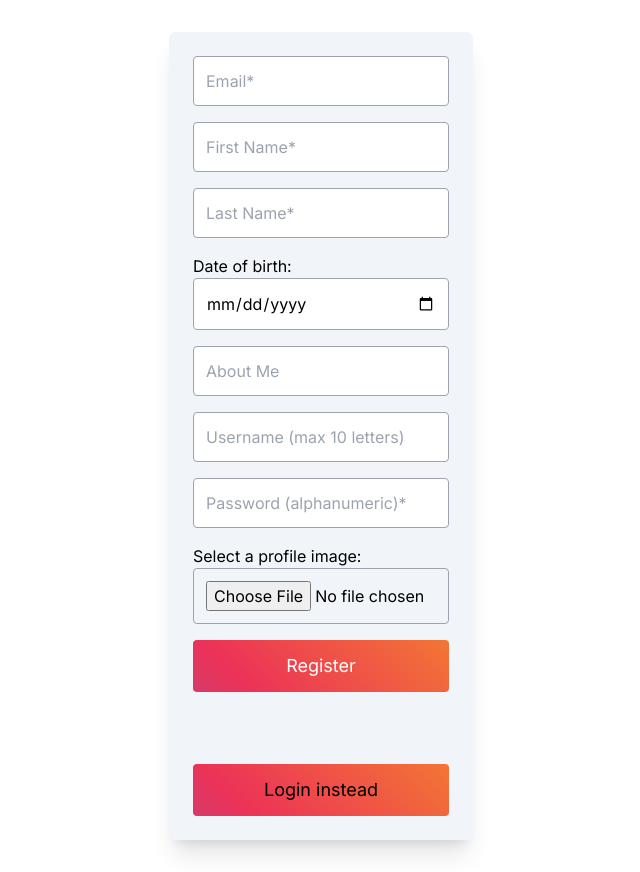
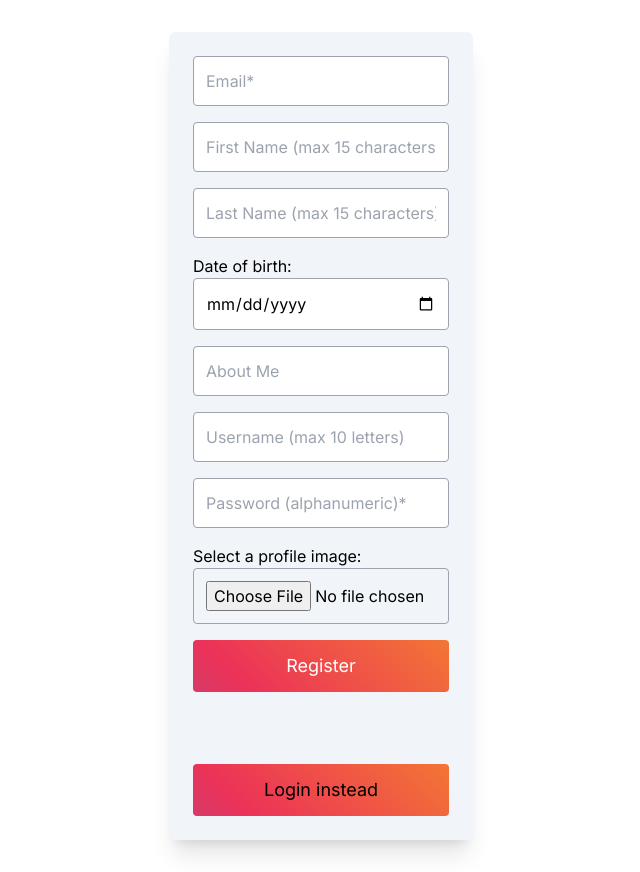
Before and after one commit to lamabalde/social-network, a Vue app in the folder frontend/: page /register in a window 1280 px wide. Shown: the whole page, without its empty margins (319-959 px from the left). Built offline with nearby package versions, Linux system fonts and the light colour scheme; no server answers.

Commit message:
social-network

```diff
--- a/frontend/src/views/RegisterView.vue
+++ b/frontend/src/views/RegisterView.vue
@@ -15,8 +15,8 @@ import { sendRegister } from '../js_modules/requests.js';
         <div class="flex flex-col items-center justify-center">
             <form id="registerForm" @submit.prevent="handleRegister" class="bg-slate-100 p-6 rounded-md shadow-xl w-1/4 mx-auto ">
                 <input type="email" name="email" placeholder="Email*" class="w-full p-3 mb-4 border border-gray-400 rounded" required>
-                <input type="text" name="firstName" placeholder="First Name*" class="w-full p-3 mb-4 border border-gray-400 rounded" required>
-                <input type="text" name="lastName" placeholder="Last Name*" class="w-full p-3 mb-4 border border-gray-400 rounded" required>
+                <input type="text" name="firstName" placeholder="First Name (max 15 characters)*" class="w-full p-3 mb-4 border border-gray-400 rounded" required maxlength="15">
+                <input type="text" name="lastName" placeholder="Last Name (max 15 characters)*" class="w-full p-3 mb-4 border border-gray-400 rounded" required maxlength="15">
                 <p>Date of birth:</p>
                 <input type="date" name="dateOfBirth" placeholder="Date of Birth*" class="w-full p-3 mb-4 border border-gray-400 rounded text-gray-500" required>
                 <input type="text" name="aboutMe" placeholder="About Me" class="w-full p-3 mb-4 border border-gray-400 rounded">
```
